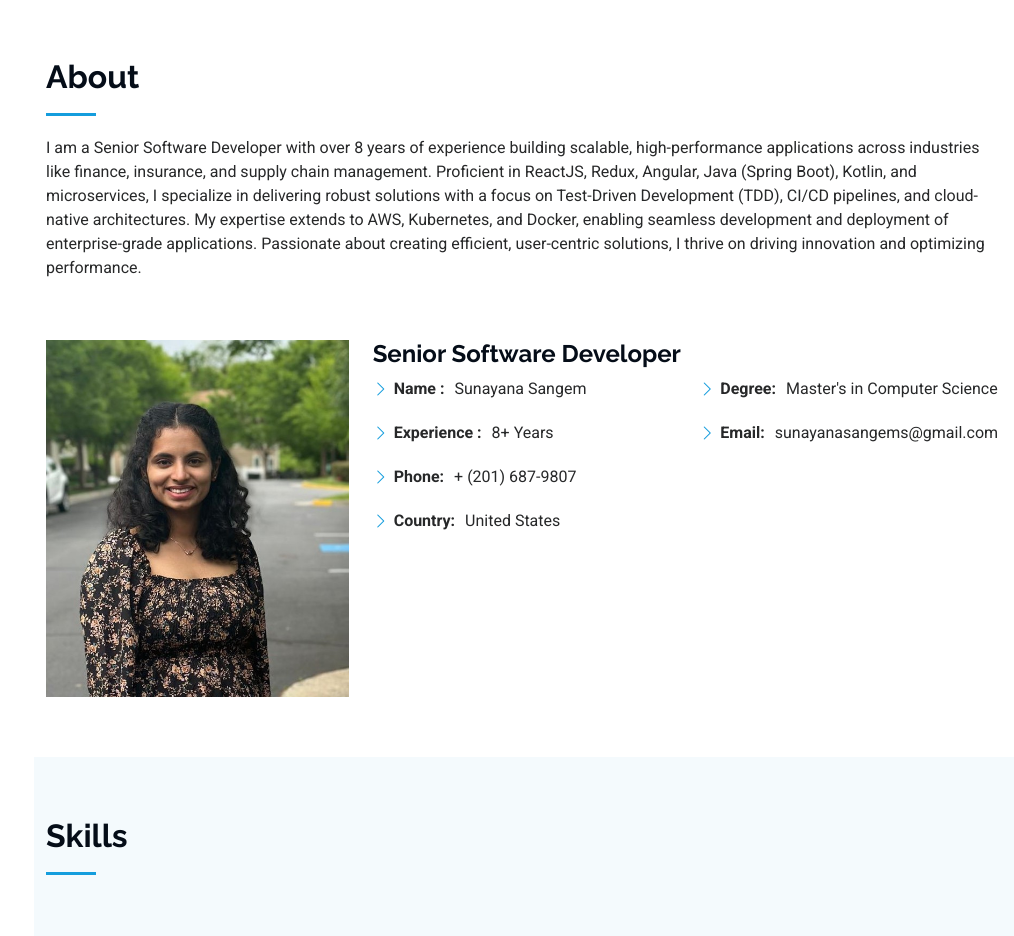
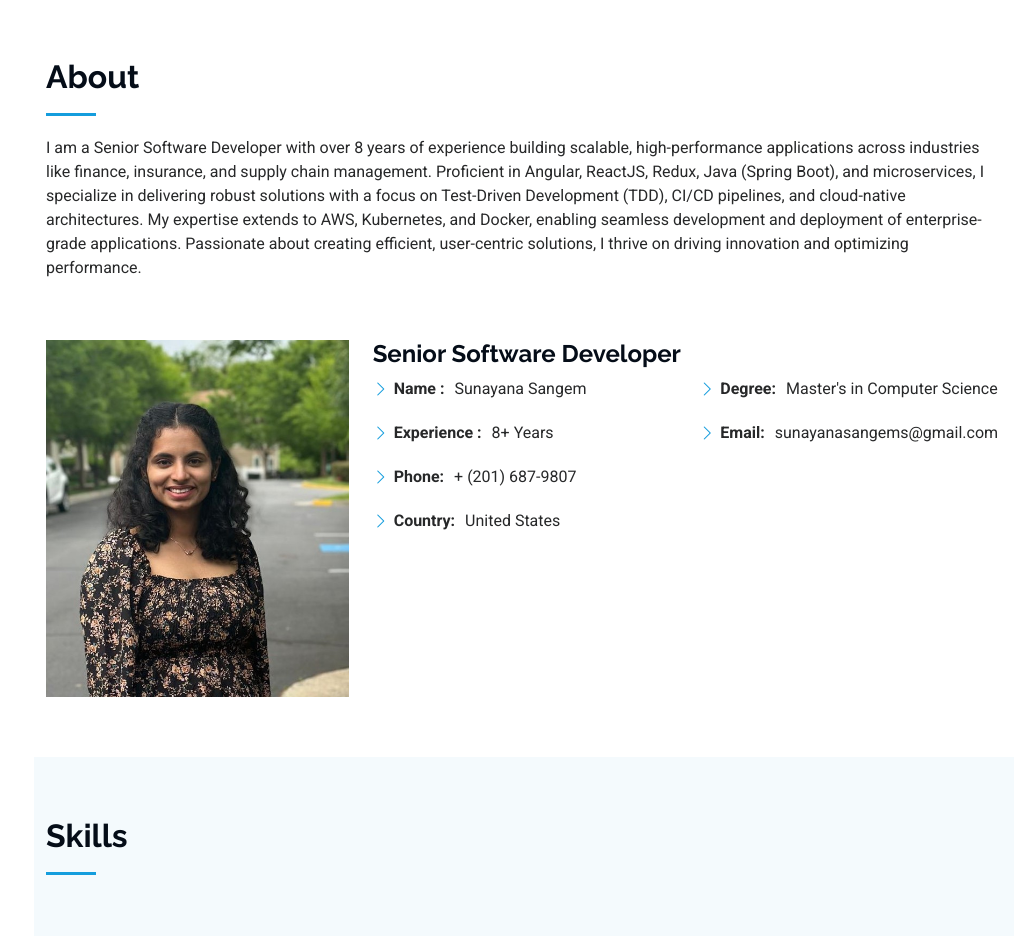
Before and after one commit to sunayanas11/sunayanasangems.github.io, a plain HTML site: page index.html in a window 1280 px wide. Shown: the part 802-1738 px from the top of the page, without its empty margins (266-1280 px from the left). Drawn offline with Linux system fonts and the light colour scheme.

Commit message:
Update index.html

```diff
--- a/index.html
+++ b/index.html
@@ -109,7 +109,7 @@
       <!-- Section Title -->
       <div class="container section-title" data-aos="fade-up">
         <h2>About</h2>
-        <p>I am a Senior Software Developer with over 8 years of experience building scalable, high-performance applications across industries like finance, insurance, and supply chain management. Proficient in ReactJS, Redux, Angular, Java (Spring Boot), Kotlin, and microservices, I specialize in delivering robust solutions with a focus on Test-Driven Development (TDD), CI/CD pipelines, and cloud-native architectures. My expertise extends to AWS, Kubernetes, and Docker, enabling seamless development and deployment of enterprise-grade applications. Passionate about creating efficient, user-centric solutions, I thrive on driving innovation and optimizing performance.</p>
+        <p>I am a Senior Software Developer with over 8 years of experience building scalable, high-performance applications across industries like finance, insurance, and supply chain management. Proficient in Angular, ReactJS, Redux, Java (Spring Boot), and microservices, I specialize in delivering robust solutions with a focus on Test-Driven Development (TDD), CI/CD pipelines, and cloud-native architectures. My expertise extends to AWS, Kubernetes, and Docker, enabling seamless development and deployment of enterprise-grade applications. Passionate about creating efficient, user-centric solutions, I thrive on driving innovation and optimizing performance.</p>
       </div><!-- End Section Title -->
 
       <div class="container" data-aos="fade-up" data-aos-delay="100">
```
